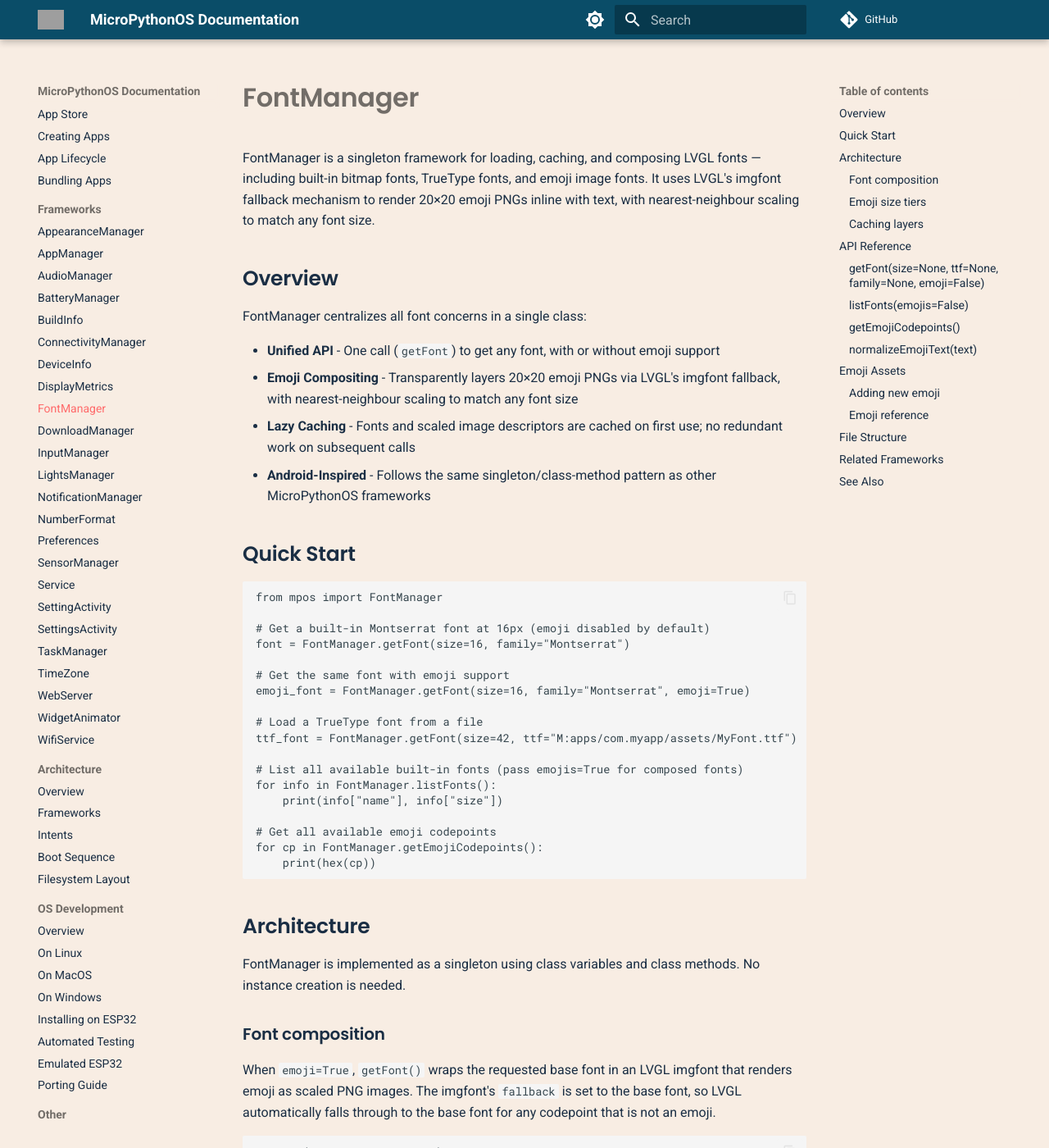
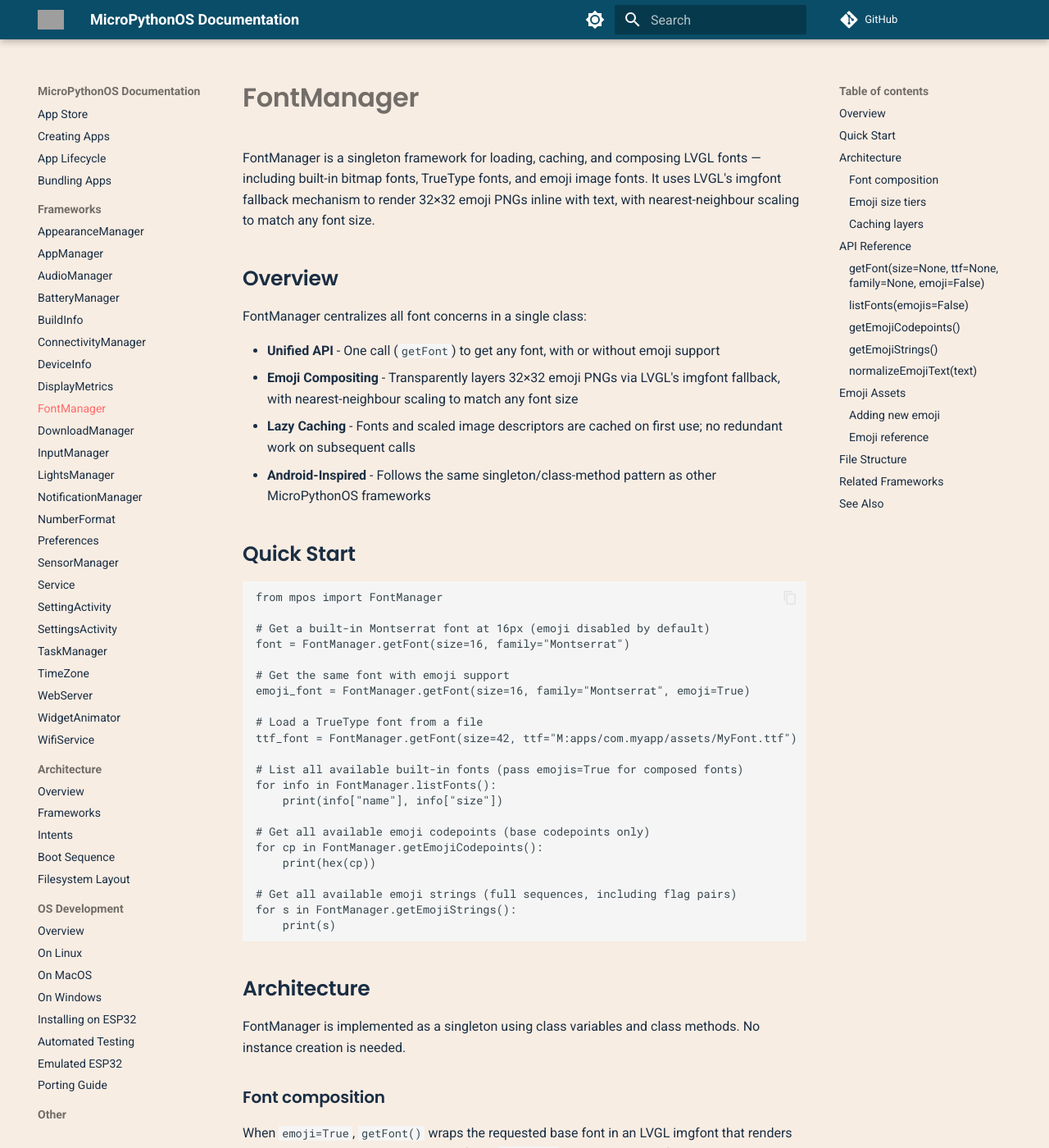
Before and after one commit to MicroPythonOS/docs, an MkDocs documentation site: the page built from docs/frameworks/font-manager.md, in a window 1280 px wide and 1400 px high. Shown: the whole window at 82% size. Built offline with MkDocs 1.6.1 and Material for MkDocs 9.7.7, drawn with Linux system fonts in a browser that asks for light colours; comment, search, counter and statistics services are not loaded; some of the changed text lies outside the part shown; grey boxes are pictures that could not be loaded.

Commit message:
Update docs

````diff
--- a/docs/frameworks/font-manager.md
+++ b/docs/frameworks/font-manager.md
@@ -1,13 +1,13 @@
 # FontManager
 
-FontManager is a singleton framework for loading, caching, and composing LVGL fonts — including built-in bitmap fonts, TrueType fonts, and emoji image fonts. It uses LVGL's imgfont fallback mechanism to render 20×20 emoji PNGs inline with text, with nearest-neighbour scaling to match any font size.
+FontManager is a singleton framework for loading, caching, and composing LVGL fonts — including built-in bitmap fonts, TrueType fonts, and emoji image fonts. It uses LVGL's imgfont fallback mechanism to render 32×32 emoji PNGs inline with text, with nearest-neighbour scaling to match any font size.
 
 ## Overview
 
 FontManager centralizes all font concerns in a single class:
 
 - **Unified API** - One call (`getFont`) to get any font, with or without emoji support
-- **Emoji Compositing** - Transparently layers 20×20 emoji PNGs via LVGL's imgfont fallback, with nearest-neighbour scaling to match any font size
+- **Emoji Compositing** - Transparently layers 32×32 emoji PNGs via LVGL's imgfont fallback, with nearest-neighbour scaling to match any font size
 - **Lazy Caching** - Fonts and scaled image descriptors are cached on first use; no redundant work on subsequent calls
 - **Android-Inspired** - Follows the same singleton/class-method pattern as other MicroPythonOS frameworks
 
@@ -29,9 +29,13 @@ ttf_font = FontManager.getFont(size=42, ttf="M:apps/com.myapp/assets/MyFont.ttf"
 for info in FontManager.listFonts():
     print(info["name"], info["size"])
 
-# Get all available emoji codepoints
+# Get all available emoji codepoints (base codepoints only)
 for cp in FontManager.getEmojiCodepoints():
     print(hex(cp))
+
+# Get all available emoji strings (full sequences, including flag pairs)
+for s in FontManager.getEmojiStrings():
+    print(s)
 ```
 
 ## Architecture
@@ -56,9 +60,9 @@ Emoji PNGs are stored in `builtin/res/emojis/`:
 
 | Directory | Used for |
 |-----------|----------|
-| `20x20/`  | All fonts — emoji are rendered at 20×20 px and nearest-neighbour scaled up or down by LVGL as needed |
+| `32x32/`  | All fonts — emoji are rendered at 32×32 px and nearest-neighbour scaled up or down by LVGL as needed |
 
-`_imgfont_path_cb` receives the rendering font's pixel height and returns the 20×20 emoji source. LVGL's software renderer performs nearest-neighbour scaling to fit the target font size.
+`_imgfont_path_cb` receives the rendering font's pixel height and returns the 32×32 emoji source. LVGL's software renderer performs nearest-neighbour scaling to fit the target font size.
 
 ### Caching layers
 
@@ -66,7 +70,8 @@ Emoji PNGs are stored in `builtin/res/emojis/`:
 |-------|-----|-------|
 | `_composed_font_cache` | `(font_id, emoji_size)` | Composed imgfont object |
 | `_ttf_font_cache` | `(path, size)` | `lv.tiny_ttf_create_file` result |
-| `_emoji_maps` | `dir_name` | `{codepoint: src_path}` dict |
+| `_emoji_map` | (none) | `{codepoint: src_path}` dict |
+| `_emoji_strings` | (none) | Sorted list of complete emoji strings |
 | `_imgfont_scaled_src_cache` | `(src, target_height)` | Scaled `lv.image_dsc_t` or original src |
 | `_imgfont_source_size_cache` | `src` | `(width, height)` tuple |
 | `_imgfont_empty_src_cache` | `target_height` | 1×h transparent `lv.image_dsc_t` |
@@ -128,7 +133,9 @@ for info in FontManager.listFonts(emojis=True):
 
 ### `getEmojiCodepoints()`
 
-Return a sorted list of all available emoji codepoints.
+Return a sorted list of the base emoji codepoints available in the emoji map.
+
+For multi-codepoint emoji such as flag sequences (e.g. `"🇸🇻"`), only the first codepoint is returned. Use `getEmojiStrings()` when you need complete, renderable emoji sequences.
 
 **Returns:** list of int
 
@@ -139,6 +146,25 @@ from mpos import FontManager
 
 for cp in FontManager.getEmojiCodepoints():
     print(hex(cp), chr(cp))
+```
+
+---
+
+### `getEmojiStrings()`
+
+Return a sorted list of all available, complete emoji strings.
+
+Unlike `getEmojiCodepoints()`, this returns full sequences: flag emoji include both regional indicators, and emoji with variation selectors keep their trailing selector. This is the preferred API for building a visual list of every supported emoji.
+
+**Returns:** list of str
+
+**Example:**
+
+```python
+from mpos import FontManager
+
+for s in FontManager.getEmojiStrings():
+    print(s)
 ```
 
 ---
@@ -167,20 +193,21 @@ To keep firmware image size small, the OS bundles ~50 of the most frequently-use
 
 ```
 builtin/res/emojis/
-└── 20x20/       # Pre-rendered at 20×20 px
+└── 32x32/       # Pre-rendered at 32×32 px
     ├── 1F600.png
-    ├── 263A.png
+    ├── 1F3CE-FE0F.png
+    ├── 1F1F8-1F1FB.png
     └── ...
 ```
 
-Files are named by their Unicode codepoint in uppercase hex (e.g. `1F600.png` for 😀). FontManager scans the directory at runtime and builds a `{codepoint: path}` map.
+Files are named by their Unicode codepoint(s) in uppercase hex, with multiple codepoints joined by `-` (e.g. `1F600.png` for 😀, `1F3CE-FE0F.png` for 🏎️, `1F1F8-1F1FB.png` for 🇸🇻). FontManager scans the directory at runtime and builds a `{codepoint: path}` map.
 
 ### Adding new emoji
 
-1. Add a PNG named `<CODEPOINT_HEX>.png` to `20x20/`:
+1. Add a PNG named `<CODEPOINT_HEX>.png` to `32x32/`:
 
 ```bash
-cp original.png 20x20/CODEPOINT.png
+cp original.png 32x32/CODEPOINT.png
 ```
 
 2. The new emoji will be picked up automatically on next boot — no code changes needed.
@@ -196,7 +223,7 @@ internal_filesystem/
 ├── lib/mpos/ui/
 │   └── font_manager.py      # FontManager class
 └── builtin/res/emojis/
-    └── 20x20/               # 20×20 px emoji PNGs
+    └── 32x32/               # 32×32 px emoji PNGs
 ```
 
 ## Related Frameworks
--- a/mkdocs.yml
+++ b/mkdocs.yml
@@ -92,6 +92,7 @@ nav:
   - Other:
       - Release Process: other/release-checklist.md
       - Merge Checklist: other/merge-checklist.md
+      - Supported File Formats: other/supported-file-formats.md
 extra:
   social:
     - icon: fontawesome/brands/github
````
Also changed, not shown: docs/apps/app-lifecycle.md (+32 -1 lines), docs/apps/appstore.md (+4 -0 lines), docs/other/supported-file-formats.md (added, +31 -0 lines).
